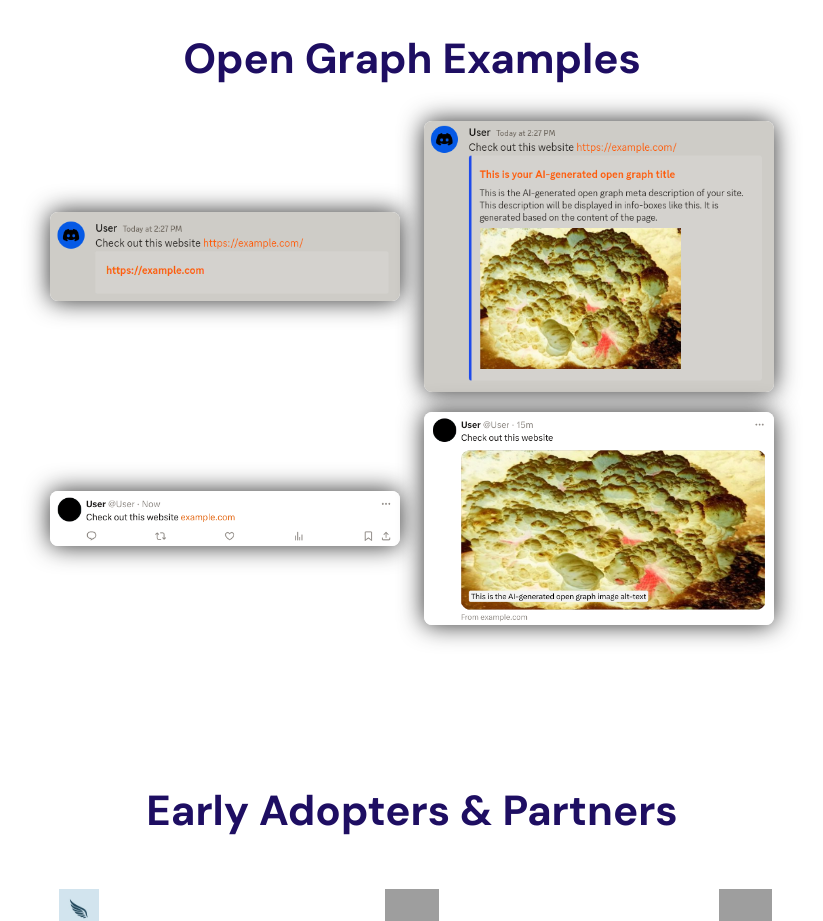
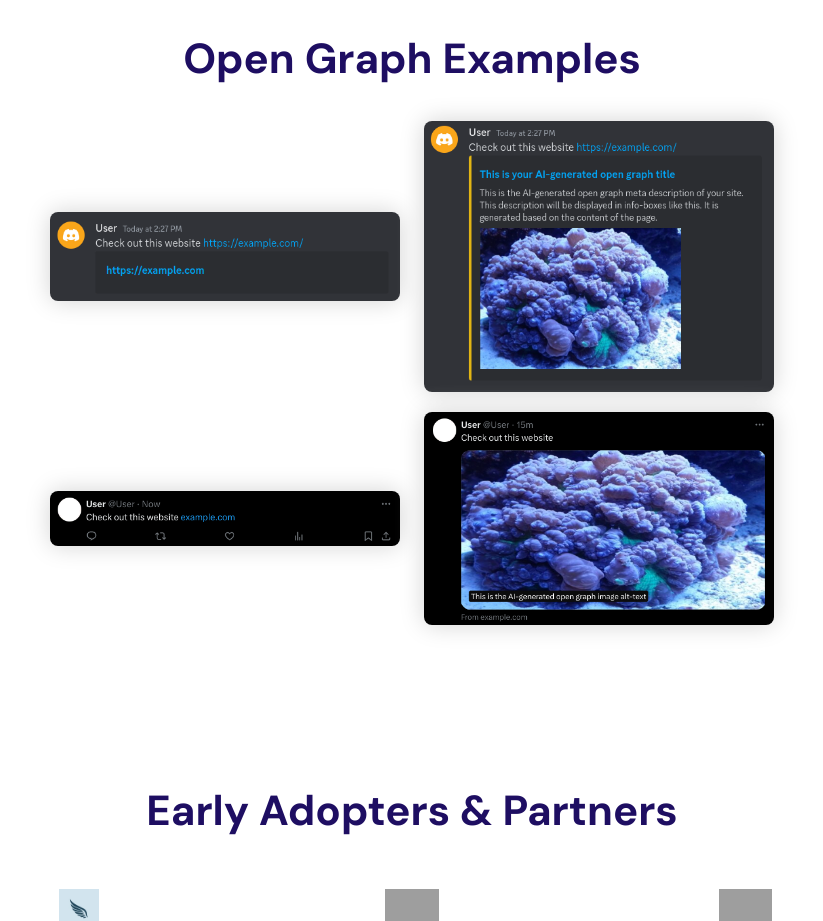
Before and after one commit to Loyae/Frontend, a plain HTML site: page index.html in a window 1280 px wide. Shown: the part 4380-5301 px from the top of the page, without its empty margins (228-1051 px from the left). Drawn offline with nearby package versions, Linux system fonts and the light colour scheme; grey boxes are pictures that could not be loaded.

Commit message:
remove filter

```diff
--- a/index.html
+++ b/index.html
@@ -594,8 +594,8 @@
 									Open Graph Examples
 								</h2>
 								<br/>
-								<img src="./assets/discordbefore1.png" class="og" style="filter: invert(1);"/> <img src="./assets/discordafter1.png" class="og" style="filter:invert(1);"/><br/>
-								<img src="./assets/twitterbefore1.png" class="og" style="filter: invert(1);"/> <img src="./assets/twitterafter1.png" class="og" style="filter: invert(1);"/>
+								<img src="./assets/discordbefore1.png" class="og"/> <img src="./assets/discordafter1.png" class="og"/><br/>
+								<img src="./assets/twitterbefore1.png" class="og"/> <img src="./assets/twitterafter1.png" class="og"/>
 								<style>
 								.og {
 									border-radius: 8px;
```
